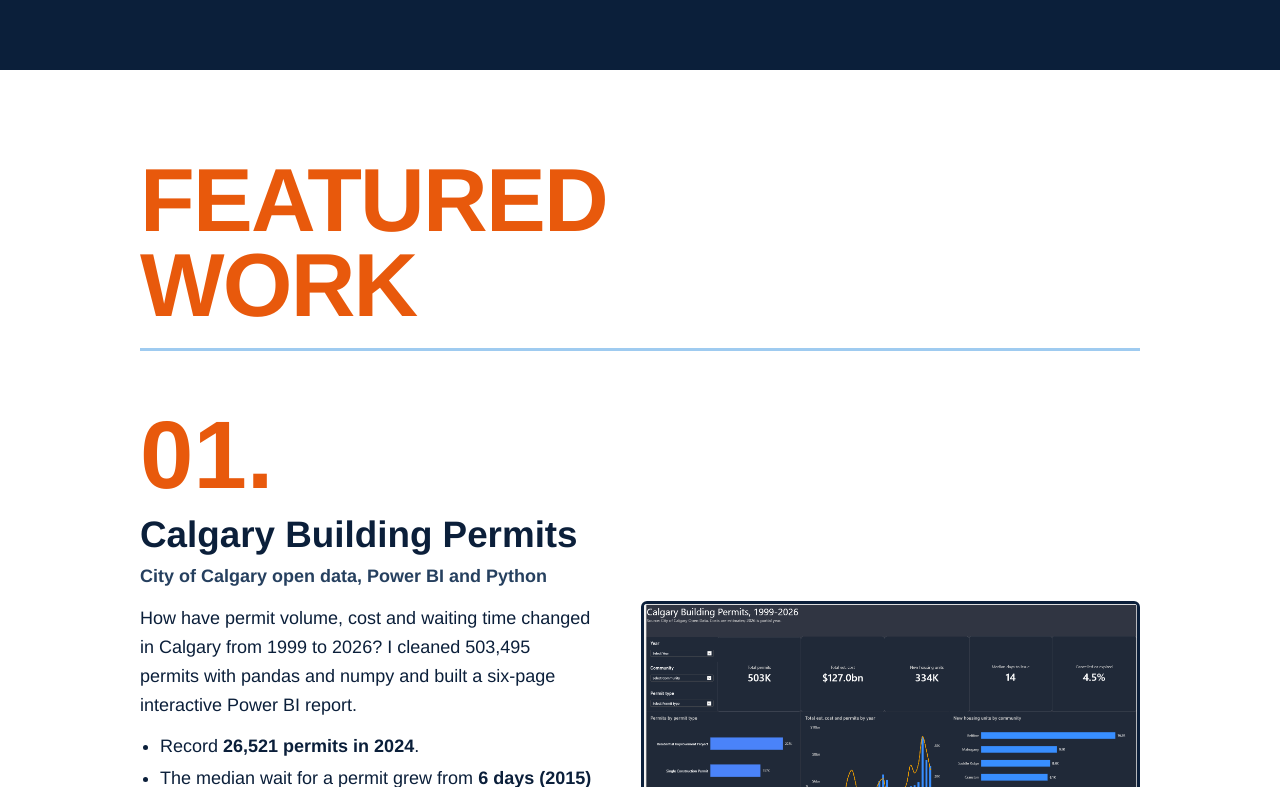
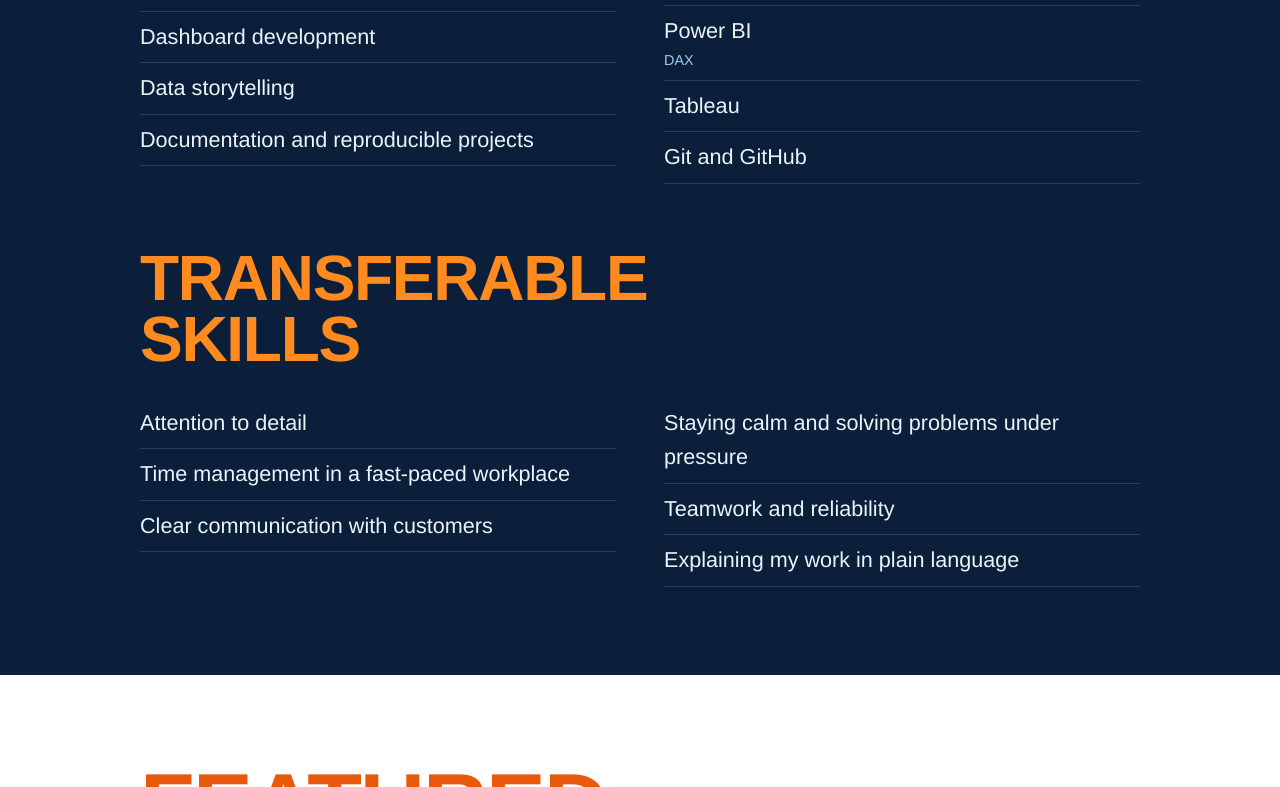
Before and after one commit to AlonaSkr/AlonaSkr.github.io, a plain HTML site: page index.html in a window 1280 px wide. Shown: the part 1886-2673 px from the top of the page. Drawn offline with Linux system fonts and the light colour scheme.

Commit message:
Add previous role and transferable skills
Co-Authored-By: Claude Sonnet 5.5 <noreply@anthropic.com>

```diff
--- a/index.html
+++ b/index.html
@@ -34,6 +34,7 @@
       <h2 class="big">About<br>me</h2>
       <p>I'm an aspiring <b>data analyst in Calgary</b> who likes questions that start with "why did this change?" and <b>turns data into clear answers</b>.</p>
       <p>I clean large files with Python, query data with SQL, and build dashboards in Power BI and Tableau. I follow the Google Data Analytics process (<b>Ask, Prepare, Process, Analyze, Share, Act</b>), and I check my numbers twice before I share them.</p>
+      <p>Before data, I worked as a <b>dog groomer in a very busy salon</b>. Every day I managed my time across many appointments, paid close attention to small details, and talked with owners to understand what they needed and explain my work clearly. I now bring the same care, calm under pressure and clear communication to data analysis.</p>
       <p>My projects use open and public data. I document each step and keep personal details out of what I publish.</p>
     </div>
   </section>
@@ -62,6 +63,17 @@
             <li>Git and GitHub</li>
           </ul>
         </div>
+      </div>
+      <div class="transfer">
+        <h2 class="big">Transferable<br>skills</h2>
+        <ul>
+          <li>Attention to detail</li>
+          <li>Time management in a fast-paced workplace</li>
+          <li>Clear communication with customers</li>
+          <li>Staying calm and solving problems under pressure</li>
+          <li>Teamwork and reliability</li>
+          <li>Explaining my work in plain language</li>
+        </ul>
       </div>
     </div>
   </section>
--- a/style.css
+++ b/style.css
@@ -68,6 +68,11 @@ section { padding-block: 88px; }
 .skills li small { display: block; color: var(--blue); font-size: 0.9rem; }
 .skills .big { color: var(--orange-bright); font-size: clamp(2.2rem, 7vw, 4rem); }
 
+.skills .transfer { margin-top: 64px; }
+.skills .transfer ul { columns: 1; column-gap: 48px; }
+@media (min-width: 760px) { .skills .transfer ul { columns: 2; } }
+.skills .transfer li { break-inside: avoid; }
+
 /* projects */
 .work-intro { margin-bottom: 20px; }
 .project { display: grid; gap: 28px; grid-template-columns: 1fr; padding-block: 56px; border-top: 3px solid var(--blue); }
```
